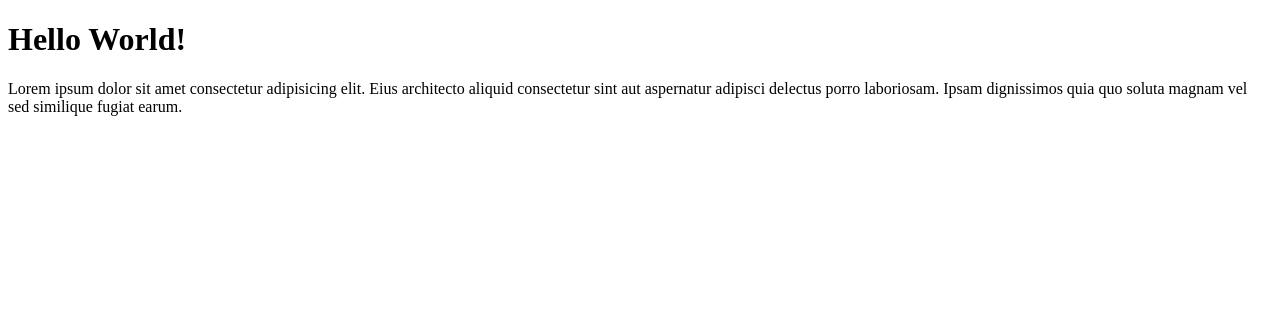
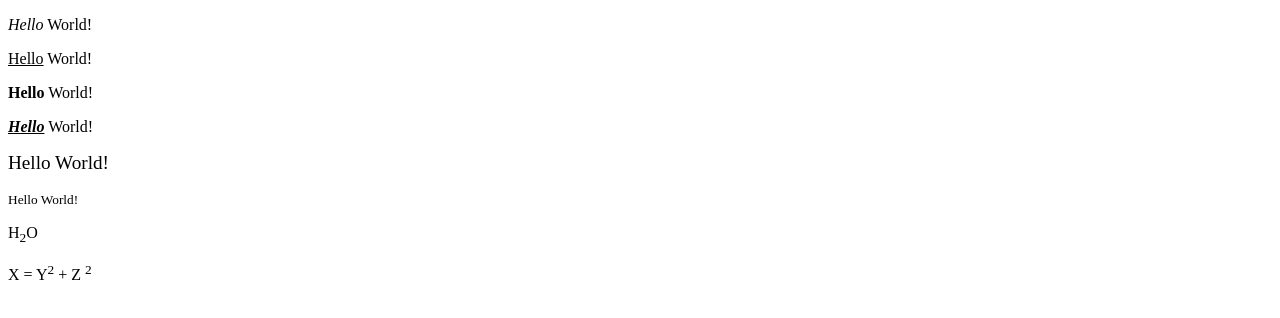
Before and after one commit to JohnPaul005/sampleweb, a plain HTML site: page index.html in a window 1280 px wide. Drawn offline with Linux system fonts and the light colour scheme.

Commit message:
Done for Textformattingtags Exercise

```diff
--- a/index.html
+++ b/index.html
@@ -7,7 +7,15 @@
     <title>Document</title>
 </head>
 <body>
-    <h1>Hello World!</h1>
-    <p>Lorem ipsum dolor sit amet consectetur adipisicing elit. Eius architecto aliquid consectetur sint aut aspernatur adipisci delectus porro laboriosam. Ipsam dignissimos quia quo soluta magnam vel sed similique fugiat earum.</p>
+    <!-- <h1>Hello World!</h1>
+    <p>Lorem ipsum dolor sit amet consectetur adipisicing elit. Eius architecto aliquid consectetur sint aut aspernatur adipisci delectus porro laboriosam. Ipsam dignissimos quia quo soluta magnam vel sed similique fugiat earum.</p> -->
+    <p><i>Hello</i> World!</p>
+    <p><u>Hello</u> World!</p>
+    <p><b>Hello</b> World!</p>
+    <p><i><u><b>Hello</b></u></i> World!</p>
+    <p><big>Hello World!</big></p>
+    <P><small>Hello World!</small></P>
+    <p>H<sub>2</sub>O</p>
+    <P>X = Y<sup>2</sup> + Z <sup>2</sup></P>
 </body>
 </html>
```
